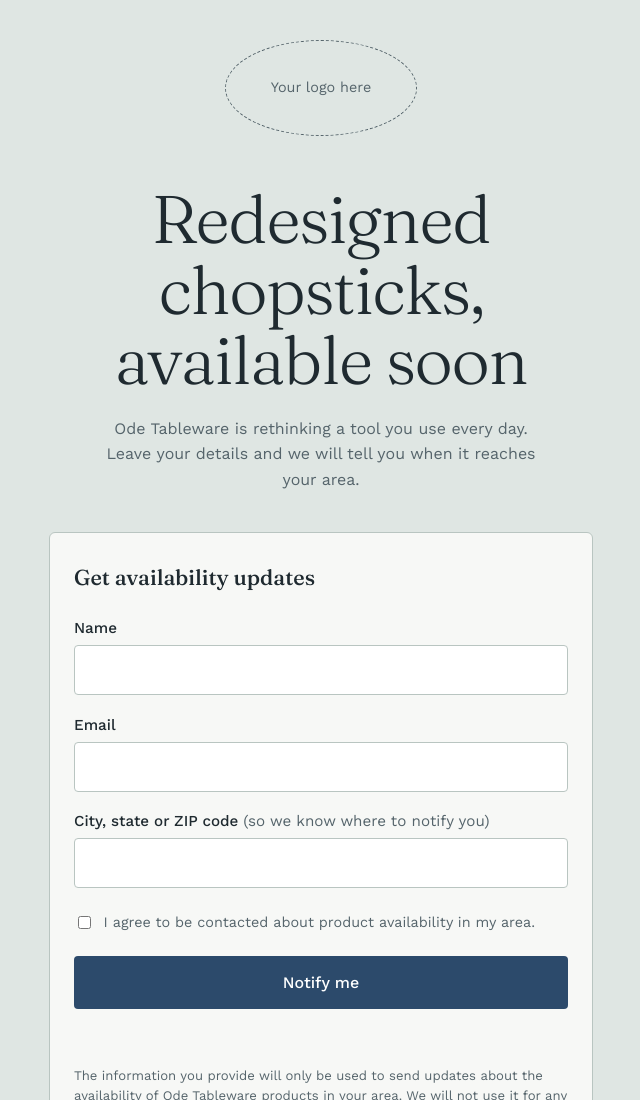
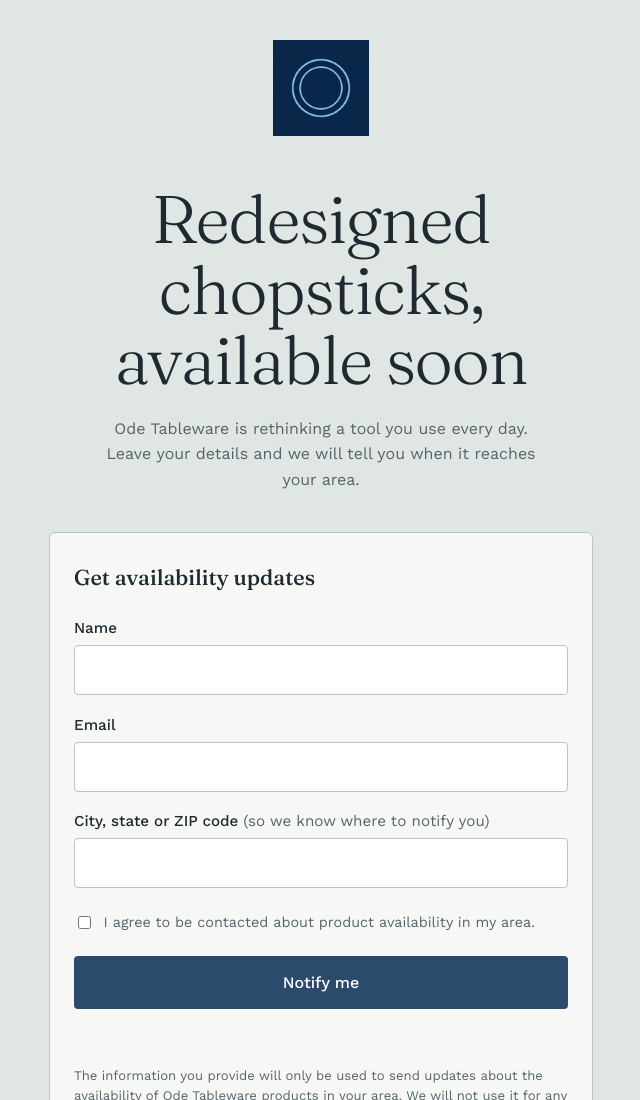
Before and after one commit to inm22/ode, a plain HTML site: page index.html in a window 1280 px wide. Shown: the top 1100 px of the page, without its empty margins (319-959 px from the left). Drawn offline with nearby package versions, Linux system fonts and the light colour scheme.

Commit message:
Replace logo placeholder with actual image
Updated logo image source and commented out placeholder.

```diff
--- a/index.html
+++ b/index.html
@@ -140,8 +140,8 @@
   <!-- LOGO: delete the .logo-placeholder div and uncomment the <img> line below.
        Put your logo file in the repo (e.g. logo.png) and update the src. -->
   <div class="logo">
-    <!-- <img src="logo.png" alt="Ode Tableware logo"> -->
-    <div class="logo-placeholder">Your logo here</div>
+    <img src="logo.jpg" alt="Ode Tableware logo">
+    <!-- <div class="logo-placeholder">Your logo here</div>-->
   </div>
 
   <h1>Redesigned chopsticks, available soon</h1>
```
